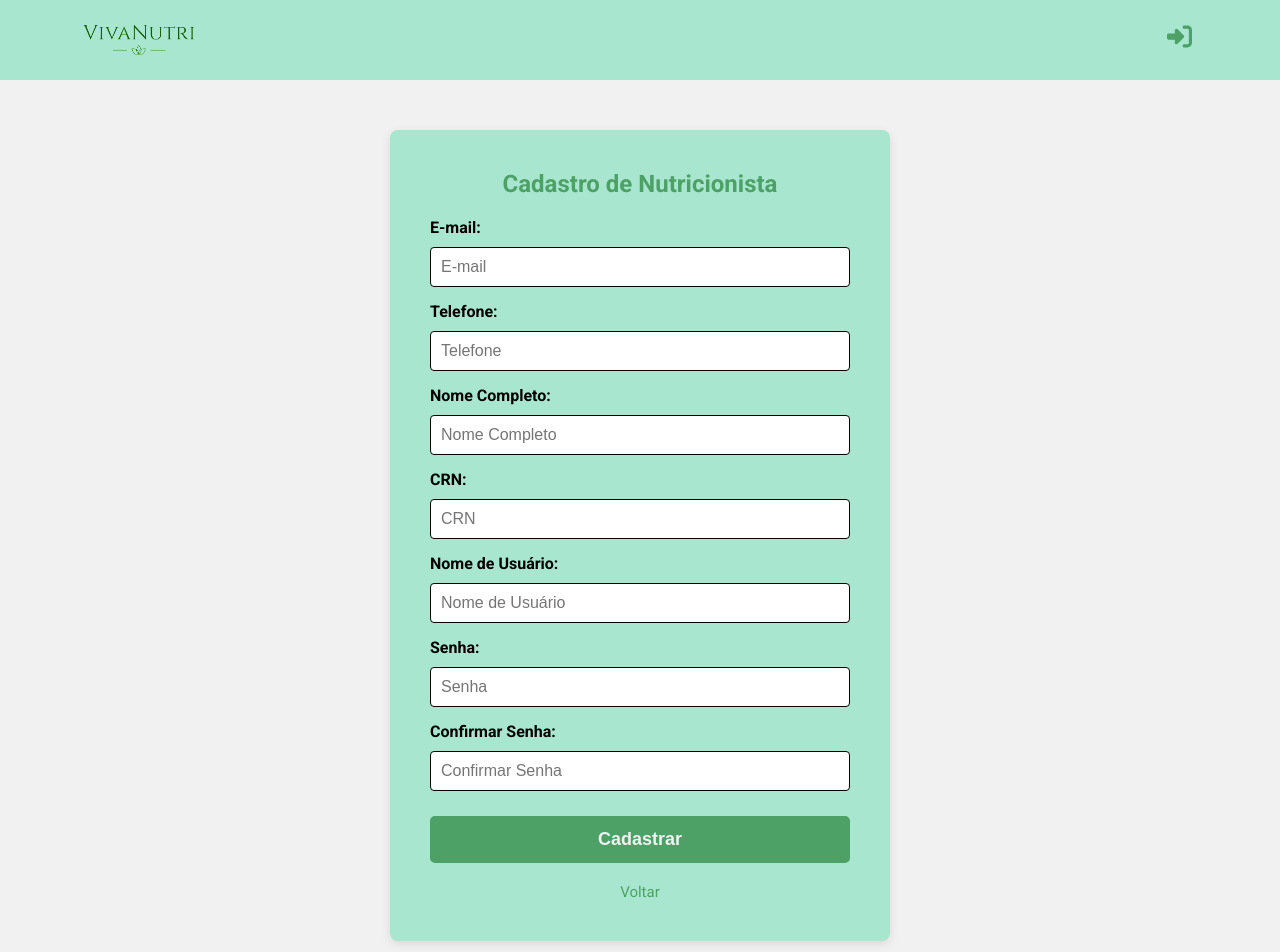
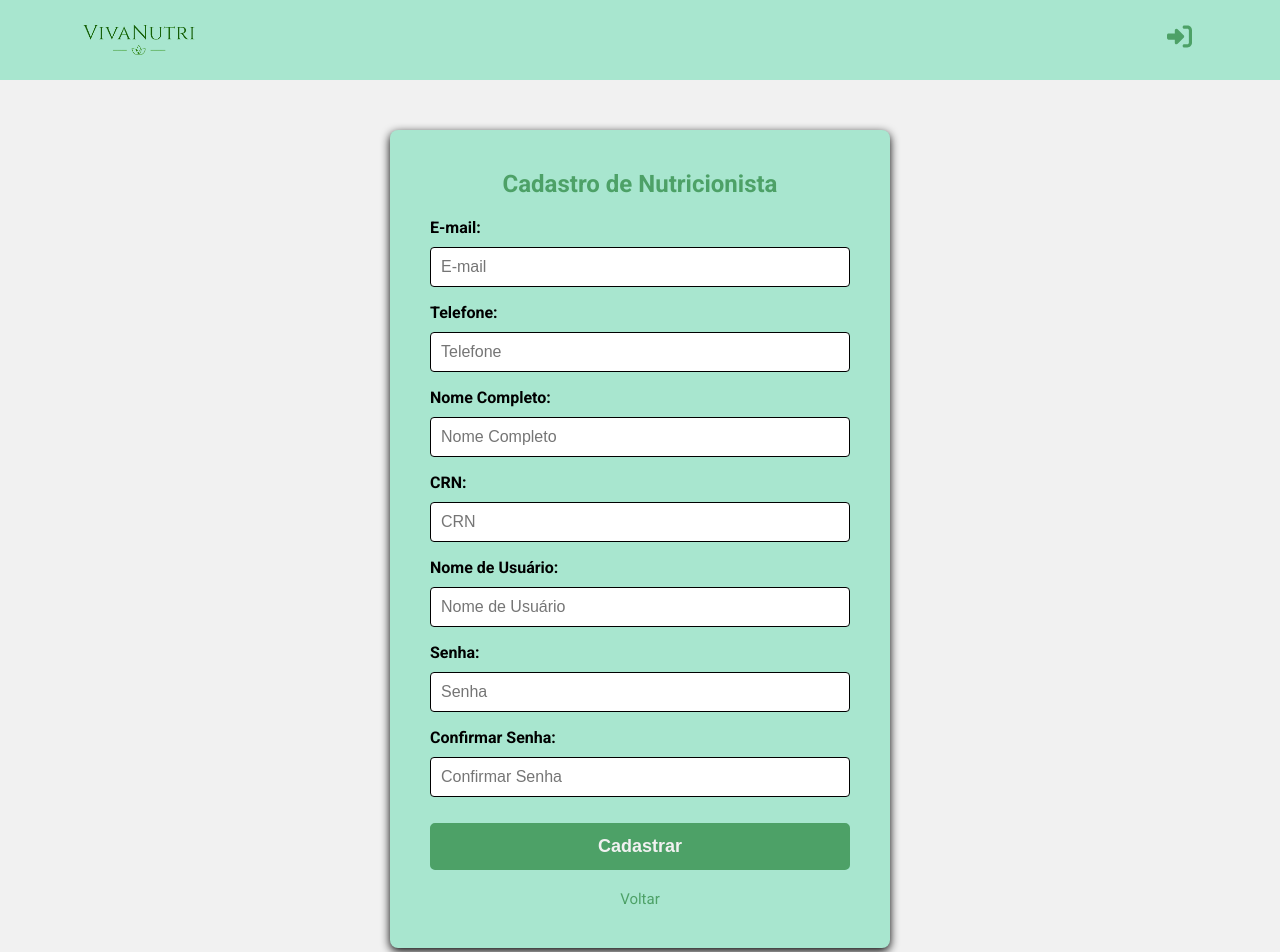
Before and after one commit to Raquel212/VivaNutri, a React (Vite) app: page /cadastroNutri in a window 1280 px wide. Shown: the top 952 px of the page. Built offline with nearby package versions, Linux system fonts and the light colour scheme.

Commit message:
Update CadastroNutri

```diff
--- a/src/pages/Nutricionista/CadastroNutri/CadastroNutri.module.css
+++ b/src/pages/Nutricionista/CadastroNutri/CadastroNutri.module.css
@@ -9,9 +9,11 @@
   background-color: var(--primary);
   padding: 2.5rem;
   border-radius: 0.5rem;
-  box-shadow: 0 0.1875rem 0.625rem rgba(0, 0, 0, 0.1);
+  box-shadow: 0 0.1875rem 0.625rem;
   width: 31.25rem;
   margin: 1.875rem 0;
+  margin-bottom: 1.875rem;
+  transition: all 0.3s ease;
 }
 
 .tituloNutri {
@@ -24,7 +26,7 @@
 .nutriLabel {
   color: var(--black);
   display: block;
-  margin-bottom: 0.9375rem;
+  margin-bottom: 1rem;
 }
 
 .intNutri {
@@ -35,6 +37,7 @@
   border: 0.0625rem solid var(--black);
   border-radius: 0.25rem;
   box-sizing: border-box;
+  transition: border-color 0.3s ease;
 }
 
 .btnNutri {
@@ -51,7 +54,7 @@
   font-size: 1.125rem;
   text-align: center;
   text-decoration: none;
-  transition: background-color 0.5s ease, color 0.5s ease;
+  transition: background-color 0.3s ease, border-color 0.3s ease, color 0.3s ease;
 }
 
 .btnNutri:hover {
```
